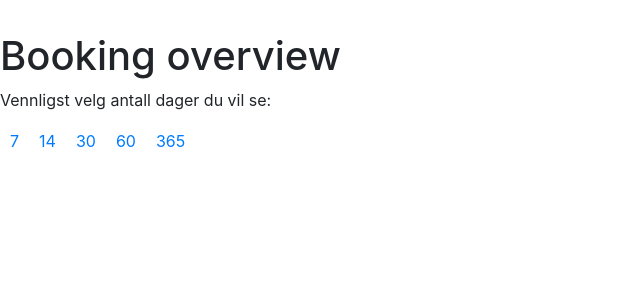
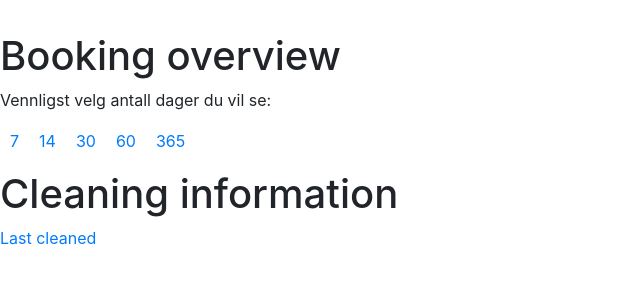
Before and after one commit to JulieHM/hotell_booking, a Django app: page /booking/cleaning/ in a window 1280 px wide. Shown: the part 286-586 px from the top of the page, without its empty margins (0-640 px from the left). Run offline with Django 3.2, Linux system fonts and the light colour scheme; a user stored in the database is signed in; tables that the repository leaves empty hold one stand-in row (values such as "Sample post"); some libraries are stand-ins or nearby versions.

Commit message:
Fix "Clean"-button. Auto-update fields in cleaning_last_cleaned
This commit fixes the "Clean"-button in cleaning_last_cleaned,
so it actually updates the models when clicked.

It also adds auto-updating to the "Last cleaned"-field in
booking/templates/booking/cleaning_last_cleaned.html by adding
some JavaScript-scripting, using AJAX to automatically update the
fields without refreshing the page.

Still left to do: Make it look a bit better. Then it's done.
Related to #11

```diff
--- a/fancyhotel/booking/templates/booking/cleaning_index.html
+++ b/fancyhotel/booking/templates/booking/cleaning_index.html
@@ -22,6 +22,9 @@
             <td class="cleaning-overview-td"><a href="365">365</a></td>
         </table>
     </p>
+
+    <h1>Cleaning information</h1>
+    <p><a href="lastCleaned">Last cleaned</a></p>
 </body>
 
 {% block overview %}
--- a/fancyhotel/booking/urls.py
+++ b/fancyhotel/booking/urls.py
@@ -30,7 +30,9 @@ urlpatterns = [
 
     # Cleaning information
     path('cleaning/', views.cleaning_index, name='cleaning-index'),
-    path('cleaning/<int:NUMBER_OF_DAYS>', views.cleaning, name='cleaning')
+    path('cleaning/lastCleaned', views.cleaning_last_cleaned, name='cleaning-last-cleaned'),
+    path('cleaning/clean', views.cleaning_clean, name='cleaning-clean'),
+    path('cleaning/<int:NUMBER_OF_DAYS>', views.cleaning, name='cleaning'),
 
     #test-shit
     #path('signup_test/', views.signup_user, name="signup_test"),
--- a/fancyhotel/booking/views.py
+++ b/fancyhotel/booking/views.py
@@ -9,6 +9,7 @@ from django.contrib.auth import authenticate, login, logout
 from datetime import date, datetime
 from django.core.mail import send_mail
 from django.conf import settings
+from django.utils import timezone
 
 from users.models import CustomUser
 
@@ -164,6 +165,39 @@ def check_cleaning(user):
 @user_passes_test(check_cleaning, login_url='', redirect_field_name=None)
 def cleaning_index(request):
     return TemplateResponse(request, 'booking/cleaning_index.html')
+
+
+@login_required()
+@user_passes_test(check_cleaning, login_url='', redirect_field_name=None)
+def cleaning_last_cleaned(request):
+    """
+    A view, rendering an HTML-table with rooms as rows and the last cleaned date
+    as columns
+    """
+
+    rooms = Hotelroom.objects.all()
+    context = {'rooms': rooms}
+    return TemplateResponse(request, 'booking/cleaning_last_cleaned.html', context)
+
+
+@login_required()
+@user_passes_test(check_cleaning, login_url='', redirect_field_name=None)
+def cleaning_clean(request):
+    """ Used for AJAX-handling, when the "clean"-button is clicked in last_cleaned"""
+    # Get RoomNumber & room
+    roomNumber = request.POST['roomNumber']
+    room = Hotelroom.objects.get(roomNumber=roomNumber)
+
+    # Call cleanRoom()
+    room.cleanRoom()
+
+    # Get date, update TimeZone and format date response, so it fits with the rest
+    lastCleaned = room.lastCleaned
+    lastCleaned_TZ = timezone.localtime(lastCleaned)
+    response = lastCleaned_TZ.strftime('%B %d, %Y - %H:%M')
+
+    return HttpResponse(response)
+
 
 @login_required()
 @user_passes_test(check_cleaning, login_url='', redirect_field_name=None)
```
Also changed, not shown: fancyhotel/booking/templates/booking/cleaning_last_cleaned.html (added, +52 -0 lines).
